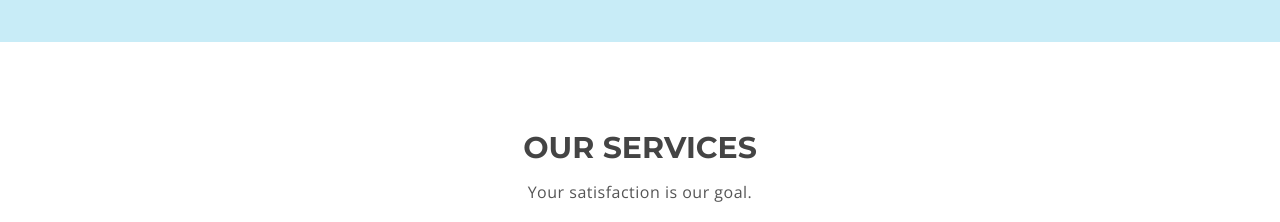
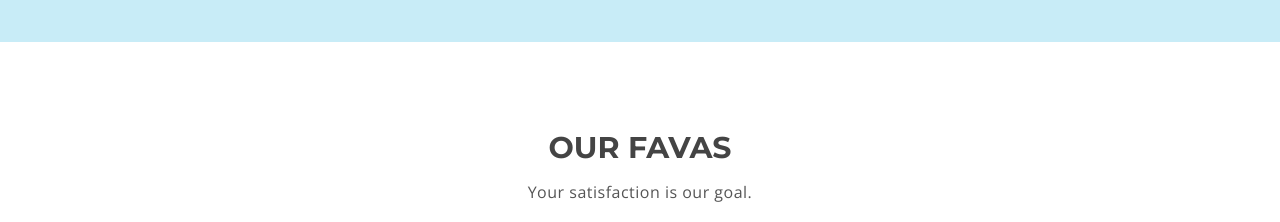
Before and after one commit to favasfc/whiteboxfinal-work, a plain HTML site: page index.html in a window 1280 px wide. Shown: the part 2060-2282 px from the top of the page. Drawn offline with nearby package versions, Linux system fonts and the light colour scheme; a script that the page names is missing; files whose address does not match are found by name.

Commit message:
Update index.html

```diff
--- a/index.html
+++ b/index.html
@@ -351,7 +351,7 @@
 				<div class="row">
 					<div class="col-md-12 col-sm-12 col-xs-12" >
 						<div class="section-headline text-center">
-						    <h3>OUR  SERVICES
+						    <h3>OUR  favas
                             </h3>
 						    <p>Your satisfaction is our goal.
 
```
